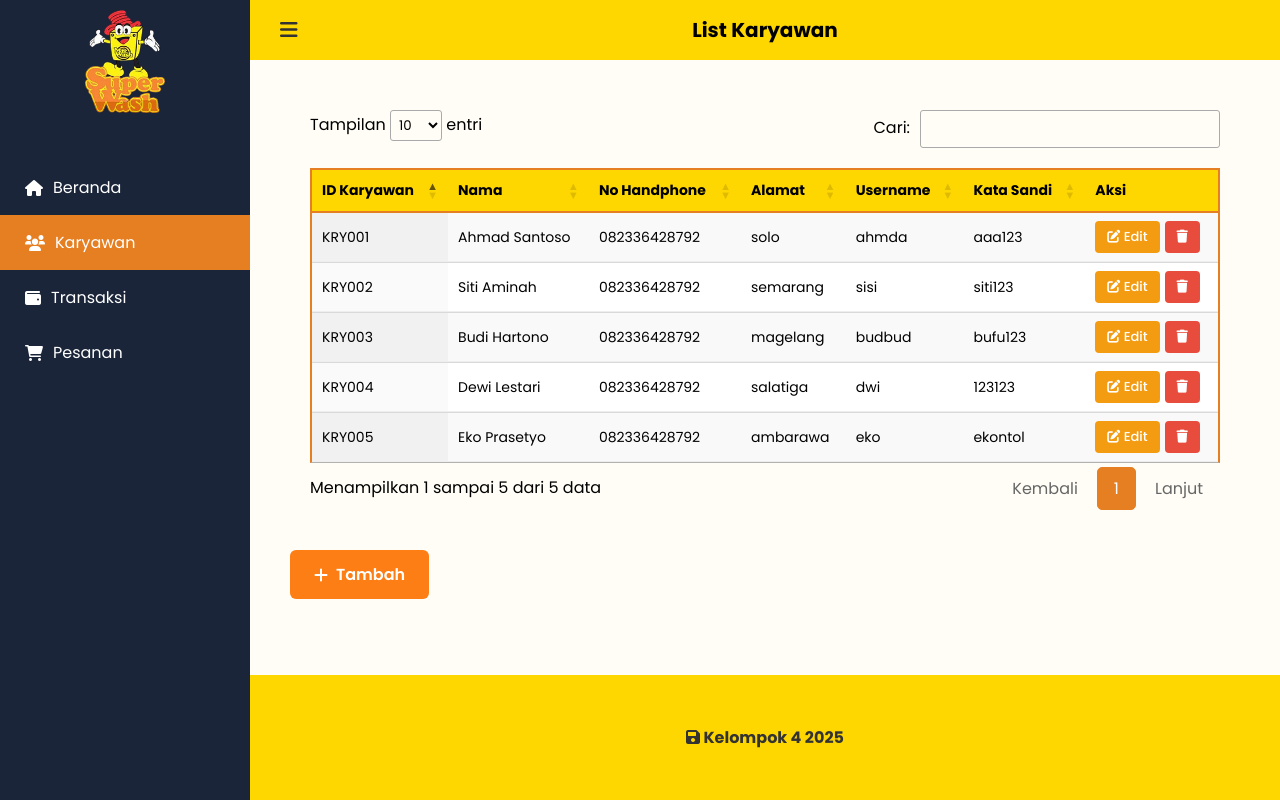
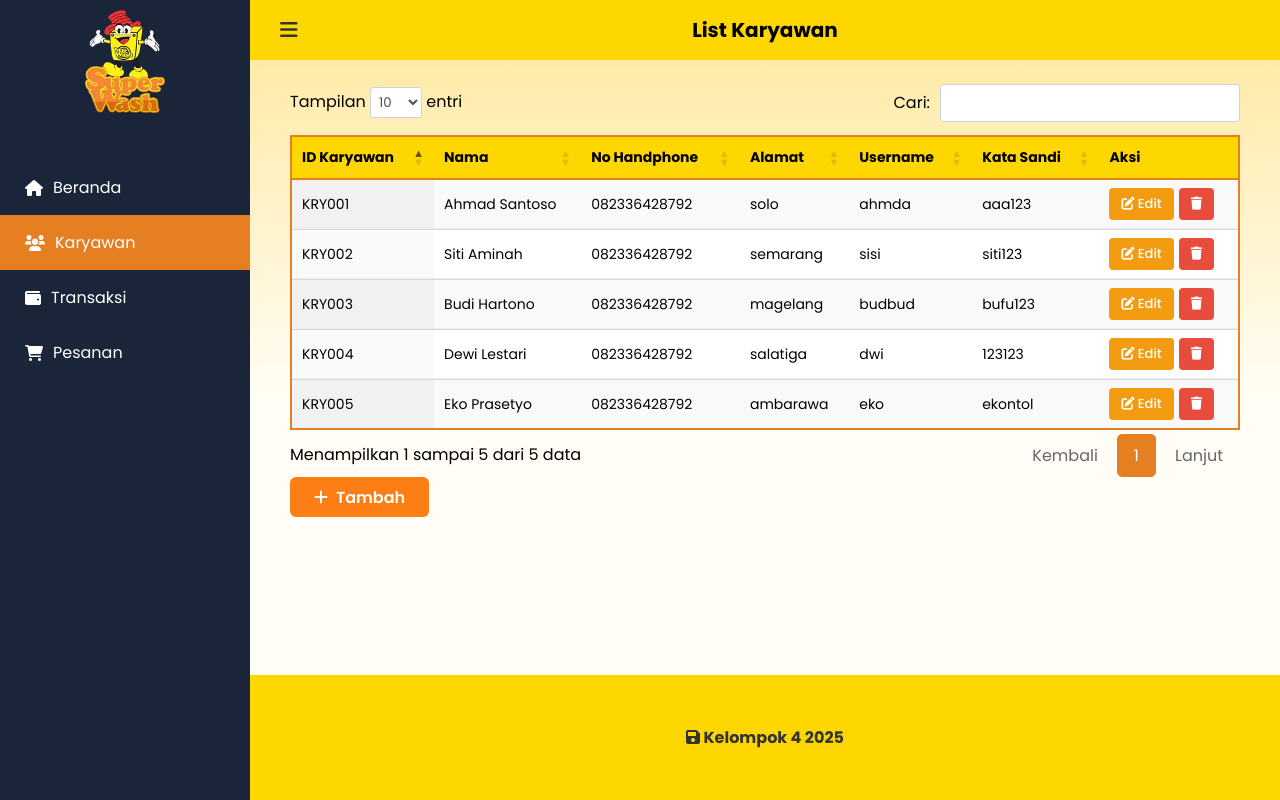
Before and after one commit to yaeriff/superwash, a PHP site: page /owner/karyawan.php in a window 1280 px wide. Run offline with PHP 8.4, Linux system fonts and the light colour scheme; some libraries are stand-ins or nearby versions.

Commit message:
index owner - karyawan.php

```diff
--- a/css/style.css
+++ b/css/style.css
@@ -7,6 +7,9 @@
 
 body {
   background-color: #fffdf5;
+  background: linear-gradient(to bottom, #ffe79a 0%, #fffdf5 400px);
+  background-repeat: no-repeat; /* Agar tidak berulang */
+  min-height: 100vh;
 }
 
 .container {
@@ -282,7 +285,12 @@ body {
 }
 
 .table-responsive {
-  overflow-x: auto;
+  overflow-x: hidden;
+  border-bottom: none !important;
+}
+
+table.dataTable tbody tr:last-child td {
+  border-bottom: 2px solid #e67e22 !important;
 }
 
 table {
@@ -313,18 +321,27 @@ table tr:nth-child(even) {
 }
 
 .dataTables_wrapper {
-  padding: 20px;
+  padding-left: 0 !important;
+  padding-right: 0 !important;
   font-family: "Poppins", sans-serif;
 }
 
 .dataTables_wrapper input[type="search"] {
+  background-color: #ffffff !important;
+  border: 1px solid #ced4da !important;
+  color: #495057 !important;
   width: 300px !important;
   padding: 8px 10px;
-  margin-left: 10px;
+  margin-top: 0 !important;
+  margin-bottom: 0 !important;
+  margin-left: 10px !important;
 }
 
 .dataTables_wrapper select {
   /* border: 1px solid #e67e22; */
+  background-color: #ffffff !important;
+  border: 1px solid #ced4da !important;
+  color: #495057 !important;
   border-radius: 5px;
   padding: 5px;
   /* padding-bottom: 24px; */
@@ -352,13 +369,33 @@ table tr:nth-child(even) {
 
 .dataTables_wrapper .dataTables_filter,
 .dataTables_wrapper .dataTables_length {
-  margin-bottom: 20px !important;
-  padding-top: 10px;
+  display: inline-flex !important;
+  align-items: center !important;
+  height: 45px;
+  margin-bottom: 10px !important;
+}
+
+.dataTables_wrapper .dataTables_length {
+  float: left !important;
+}
+.dataTables_wrapper .dataTables_filter {
+  float: right !important;
+}
+
+.dataTables_wrapper .dataTables_filter label {
+  display: flex !important;
+  align-items: center !important;
+  margin-bottom: 0 !important;
+  font-weight: normal;
 }
 
 table.dataTable thead th {
   background-color: #ffd700;
   border-bottom: 2px solid #e67e22;
+}
+
+table.dataTable {
+  border-bottom: none !important;
 }
 
 /* Footer */
@@ -653,6 +690,8 @@ table.dataTable thead th {
 }
 
 .btn-add-large {
+  height: 40px;
+  margin-left: 0 !important;
   background-color: #fd7e14;
   color: white;
   border: none;
@@ -661,7 +700,7 @@ table.dataTable thead th {
   font-size: 16px;
   font-weight: 600;
   cursor: pointer;
-  margin-top: 20px;
+  margin-top: 0px;
   display: inline-flex;
   align-items: center;
   gap: 8px;
@@ -670,3 +709,9 @@ table.dataTable thead th {
 .btn-add-large:hover {
   background-color: #e67e22;
 }
+
+@media (max-width: 768px) {
+  .table-responsive {
+    overflow-x: auto;
+  }
+}
--- a/owner/karyawan.php
+++ b/owner/karyawan.php
@@ -14,15 +14,11 @@ $data_karyawan = [
     <meta charset="UTF-8">
     <meta name="viewport" content="width=device-width, initial-scale=1.0">
     <title>Data Karyawan - Super Wash</title>
-
     <link rel="preconnect" href="https://fonts.googleapis.com">
     <link rel="preconnect" href="https://fonts.gstatic.com" crossorigin>
     <link href="https://fonts.googleapis.com/css2?family=Poppins:wght@300;400;500;600;700&display=swap" rel="stylesheet">
-
     <link rel="stylesheet" href="https://cdnjs.cloudflare.com/ajax/libs/font-awesome/6.0.0/css/all.min.css">
-
     <link rel="stylesheet" href="https://cdn.datatables.net/1.13.4/css/jquery.dataTables.min.css">
-
     <link rel="stylesheet" href="../css/style.css?t=<?php echo time(); ?>">
 
     <style>
@@ -33,6 +29,7 @@ $data_karyawan = [
             gap: 5px;
         }
     </style>
+
 </head>
 <body>
 
@@ -111,7 +108,6 @@ $data_karyawan = [
                     </tbody>
                 </table>
             </div>
-
             <button class="btn-add-large"><i class="fa-solid fa-plus"></i> Tambah</button>
         </section>
 
```
Also changed, not shown: owner/addkaryawan.php (added), owner/editkaryawan.php (added).
